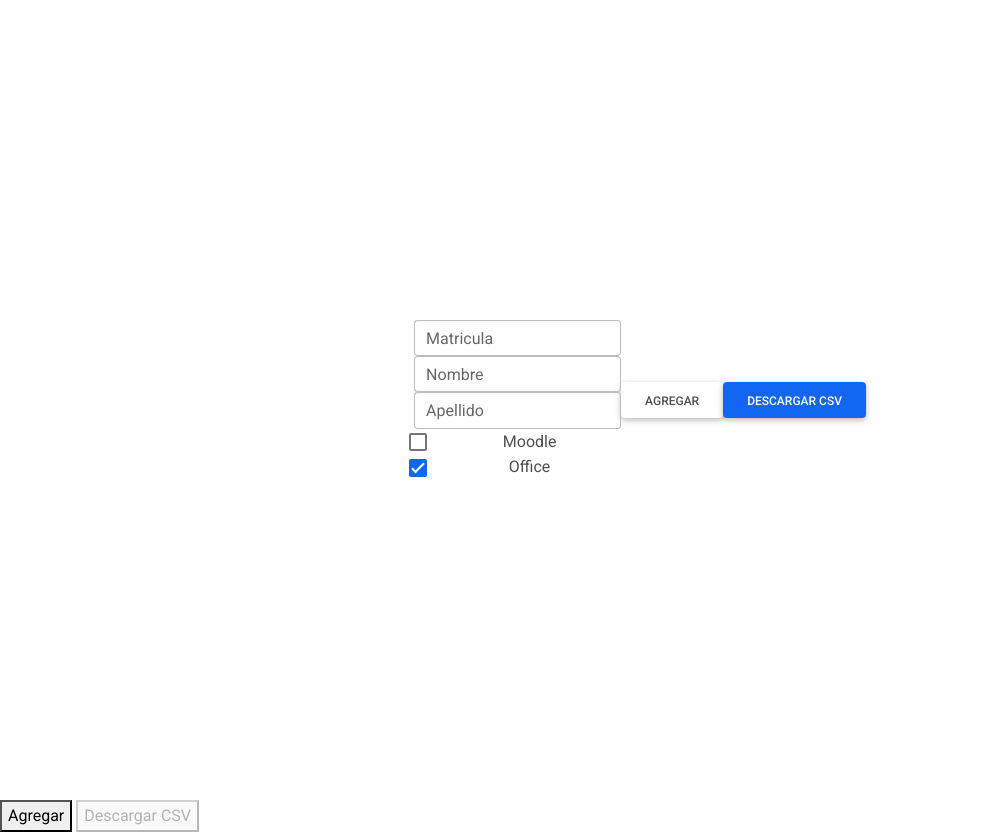
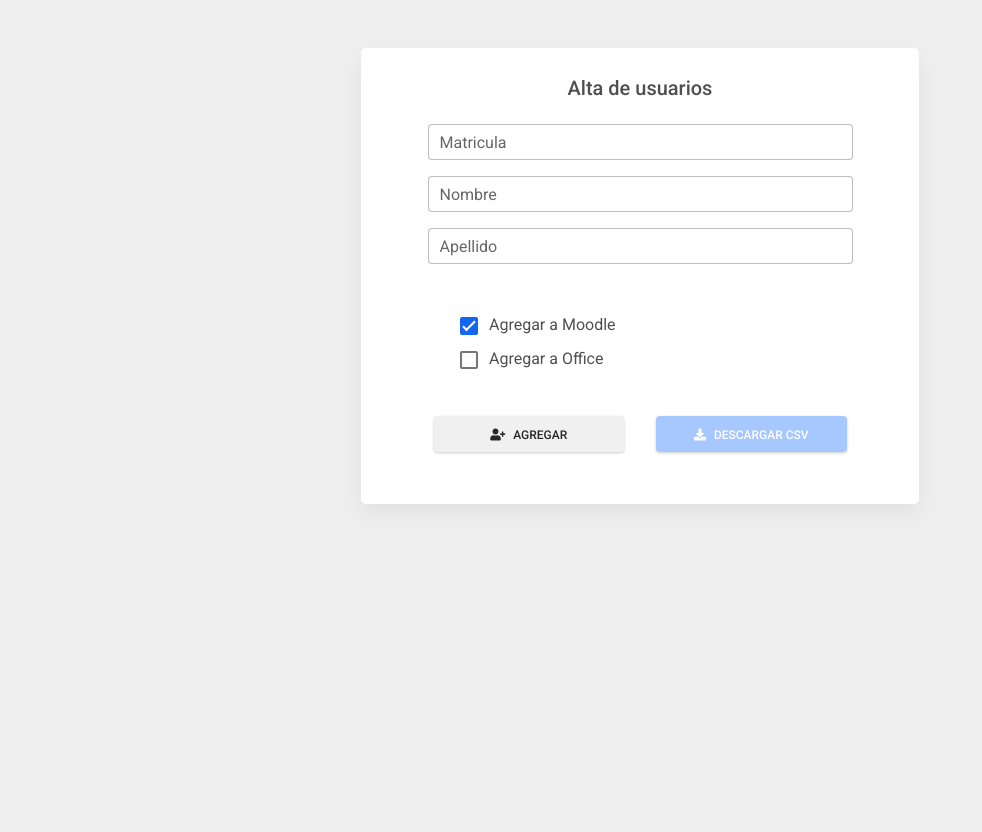
Before and after one commit to danielgr16/RegistroAlumnosX, a plain HTML site: page forma_alta.html in a window 1280 px wide. Shown: the whole page, without its empty margins (0-982 px from the left). After the commit the page ends 800 px from the top, so only its background shows below. Drawn offline with Linux system fonts and the light colour scheme.

Commit message:
Se agrego diseño a la interfaz y cambio en botones

```diff
--- a/css/master.css
+++ b/css/master.css
@@ -0,0 +1,30 @@
+body {
+    background-color: rgb(238, 238, 238);
+}
+
+#btndownload {
+
+}
+
+#btnAdd {
+    box-shadow: 0 1px 3px 0 rgb(0 0 0 / 20%)!important;
+    background-color: #f0f0f0;
+    margin-right: 5px !important;
+}
+
+#btnAdd:hover {
+    /* box-shadow: 0 1px 5px 0 rgb(0 0 0 / 30%)!important; */
+    background-color: #e2e2e2;
+}
+
+.btn-inactive {
+    pointer-events: none;
+    background-color: #1970ff61;
+    box-shadow: 0 1px 3px 0 rgb(0 0 0 / 20%)!important;
+}
+
+.btn-active {
+    pointer-events: all !important;
+    background-color: #1266f1 !important;
+    box-shadow: 0 1px 3px 0 rgb(0 0 0 / 20%)!important;
+}
--- a/forma_alta.html
+++ b/forma_alta.html
@@ -12,60 +12,68 @@
         <link rel="stylesheet" href="css/master.css" />
     </head>
     <body>
-        <div class="container" class="cont-main">
-            <div class="d-flex justify-content-center align-items-center" style="height: 100vh">
-              <div class="text-center">
-                <div class="form-outline">
+        <div class="container cont-main">
+            <div class="card mt-5 offset-md-3 col-6 rounded-3">
+                <div class="card-body p-4">
+                    <h5 class="card-title text-center mt-1">Alta de usuarios</h5>
+
+                    <div class="form-outline offset-1 col-10 mt-4">
                         <input type="text" id="user" class="form-control" onkeyup="minus(this)"/>
                         <label class="form-label" for="form1">Matricula</label>
                     </div>
-                <div class="form-outline">
+                    <div class="form-outline offset-1 col-10 mt-3">
                         <input type="text" id="first" class="form-control" />
                         <label class="form-label" for="form1">Nombre</label>
                     </div>
-                <div class="form-outline">
+                    <div class="form-outline offset-1 col-10 mt-3">
                         <input type="text" id="last" class="form-control" />
                         <label class="form-label" for="form1">Apellido</label>
                     </div>
 
-
-                <div class="form-check">
+                    <div class="form-check mt-5" style="margin-left: 5rem !important;">
                         <input
                         class="form-check-input"
                         type="checkbox"
                         value=""
                         id="cbmoodle"
+                        checked
                         />
                         <label class="form-check-label" for="flexCheckChecked">
-                      Moodle
+                        Agregar a Moodle
                         </label>
                     </div>
-
-                  <!-- Checked checkbox -->
-                  <div class="form-check">
+                    <div class="form-check offset-1 mt-2" style="margin-left: 5rem !important;">
                         <input
                         class="form-check-input"
                         type="checkbox"
                         value=""
                         id="cboffice"
-                      checked
                         />
                         <label class="form-check-label" for="flexCheckDefault">
-                      Office
+                        Agregar a Office
                         </label>
                     </div>
+
+                    <div class="row mt-4 mb-4">
+                        <div class="col-5 offset-1">
+                            <div class="p-1">
+                                <a class="btn btn-primary text-dark mt-3 w-100" id="btnAdd" href="#!" onclick="addrow()" role="button"><i class="fas fa-user-plus me-2"></i>AGREGAR</a>
                             </div>
-
-              <button type="button" class="btn" onclick="addrow()" id="btnadd">AGREGAR</button>
-              <button type="button" class="btn btn-primary" onclick="download_csv_file()" id="btndownlaoad">DESCARGAR CSV</button>
-
+                        </div>
+                        <div class="col-5">
+                            <div class="p-1">
+                                <a class="btn btn-primary mt-3 w-100 btn-inactive" href="#!" onclick="download_csv_file()" id="btndownload" role="button"><i class="fas fa-download me-2"></i>DESCARGAR CSV</a>
+                            </div>
+                        </div>
+                    </div>
+                </div>
             </div>
           </div>
 
 
 
-        <button onclick="addrow()" id="btnadd"> Agregar </button>
-        <button onclick="download_csv_file()" id="btndownload"> Descargar CSV </button>
+        <!-- <button onclick="addrow()" id="btnadd"> Agregar </button>
+        <button onclick="download_csv_file()" id="btndownload"> Descargar CSV </button>  -->
 
         <script>
             //create CSV file data in an array
@@ -110,7 +118,8 @@
 
                     document.getElementById("user").focus();
 
-                    document.getElementById("btndownload").disabled = false;
+                    // document.getElementById("btndownload").disabled = false;
+                    document.getElementById("btndownload").className += " btn-active";
                 }
                 else{
                     alert("Debe rellenar todos los campos");
```
Lines whose indentation alone changed are shown as unchanged.
